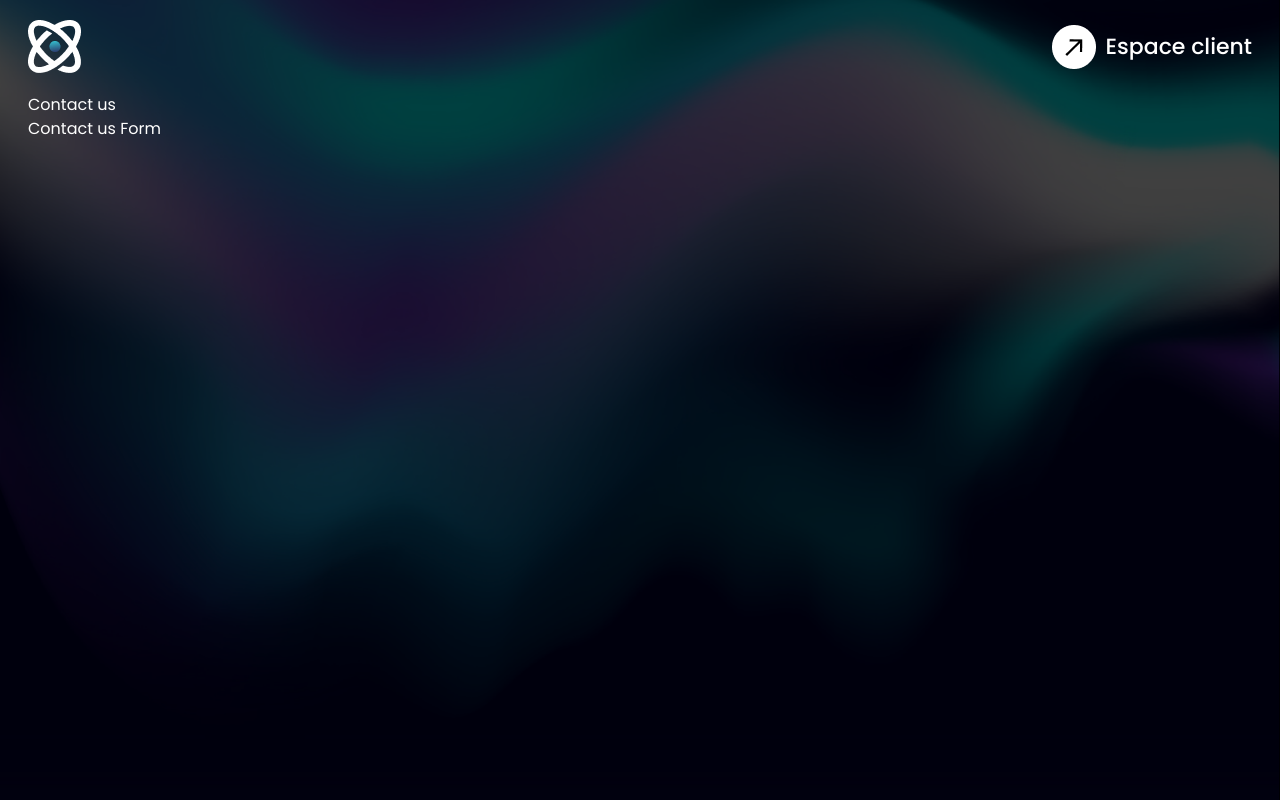
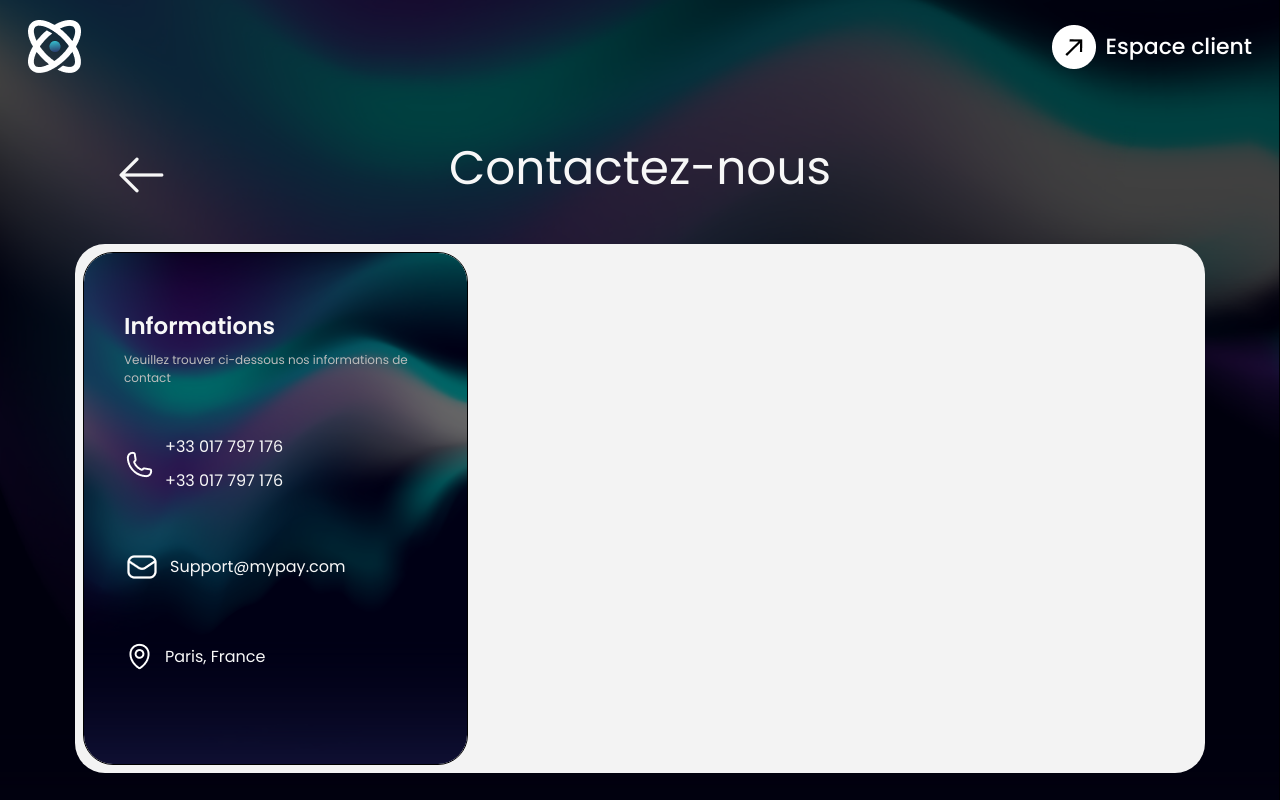
Before and after one commit to Shahriyar-Hosen/Mypay, a Next.js app: page /contact-us in a window 1280 px wide. Shown: the top 800 px of the page. Built offline with nearby package versions, Linux system fonts and the light colour scheme.

Commit message:
contact info add done

```diff
--- a/src/app/(protected)/contact-us/page.tsx
+++ b/src/app/(protected)/contact-us/page.tsx
@@ -1,8 +1,54 @@
+import { BackButton, BackgroundImg, SectionTitle } from "@/components/common";
+import Image from "next/image";
+import { FC } from "react";
+
 const ContactUs = () => {
+  const InfoBox: FC<IChildren & { size?: number; icon: string }> = ({
+    children,
+    size,
+    icon,
+  }) => (
+    <div className="flex justify-start items-center gap-2.5">
+      <Image src={icon} width={size || 31} height={size || 31} alt="" />
+      {children}
+    </div>
+  );
+  const InfoText: FC<IChildren> = ({ children }) => (
+    <p className="text-base leading-[24px] text-[#f7f7f7]">{children}</p>
+  );
+
   return (
-    <main className="min-h-screen">
-      <h1>Contact us</h1>
-      <section>Contact us Form</section>
+    <main className="min-h-screen lg:py-10 relative">
+      <SectionTitle>Contactez-nous</SectionTitle>
+      <section className="relative w-full max-w-[1130px] mx-auto rounded-[30px] bg-[#f3f3f3] my-10 p-2">
+        <BackButton className="absolute -top-24 left-10" />
+        <BackgroundImg
+          img="/contact-us-bg.png"
+          className="w-full max-w-[385px] rounded-[30px] border border-black overflow-hidden p-5 lg:p-10 lg:pb-11"
+        >
+          <h2 className="text-[23px] font-semibold leading-[34.5px] text-[#f7f7f7] pt-4">
+            Informations
+          </h2>
+          <p className="text-xs leading-[18px] text-[#bcbcbc] pt-2">
+            Veuillez trouver ci-dessous nos informations de contact
+          </p>
+
+          <div className="py-7 lg:py-12 space-y-7 lg:space-y-14">
+            <InfoBox icon="/phone.png">
+              <div className="space-y-2.5">
+                <InfoText>+33 017 797 176</InfoText>
+                <InfoText>+33 017 797 176</InfoText>
+              </div>
+            </InfoBox>
+            <InfoBox icon="/mail.png" size={36}>
+              <InfoText>Support@mypay.com</InfoText>
+            </InfoBox>
+            <InfoBox icon="/map.png">
+              <InfoText>Paris, France</InfoText>
+            </InfoBox>
+          </div>
+        </BackgroundImg>
+      </section>
     </main>
   );
 };
--- a/src/components/page/home/review.tsx
+++ b/src/components/page/home/review.tsx
@@ -3,7 +3,8 @@ import Image from "next/image";
 
 export const Review = () => {
   return (
-    <section
+    <section className="lg:pt-10">
+      <div
         className="w-full max-w-[1112px] mx-auto rounded-[20px] p-5 flex flex-col justify-start items-center
 
       bg-[linear-gradient(144.39deg,#ffffff66_-278.56%,#6d6d6d66_-78.47%,#11101d66_91.61%)]"
@@ -28,8 +29,8 @@ export const Review = () => {
           </div>
           <p className="w-full lg:max-w-[900px] text-center font-medium text-base sm:text-lg md:text-xl leading-[28px] md:leading-[37px] tracking-[2%]">
             Lorem ipsum dolor sit amet, consectetur adipiscing elit, sed do
-          eiusmod tempor incididunt ut labore et dolore magna aliqua. Ut enim ad
-          minim veniam, quis nostrud exercitation ullamco laboris nisi ut
+            eiusmod tempor incididunt ut labore et dolore magna aliqua. Ut enim
+            ad minim veniam, quis nostrud exercitation ullamco laboris nisi ut
             aliquip ex ea commodo consequat. Duis aute irure dolor in
             reprehenderit in voluptate velit esse cillum dolore eu fugiat nulla
             pariatur.
@@ -42,6 +43,7 @@ export const Review = () => {
             <p className="text-base opacity-50">CEO MyPay</p>
           </div>
         </div>
+      </div>
     </section>
   );
 };
```
Also changed, not shown: public/contact-us-bg.png (added). Lines whose indentation alone changed are shown as unchanged.
